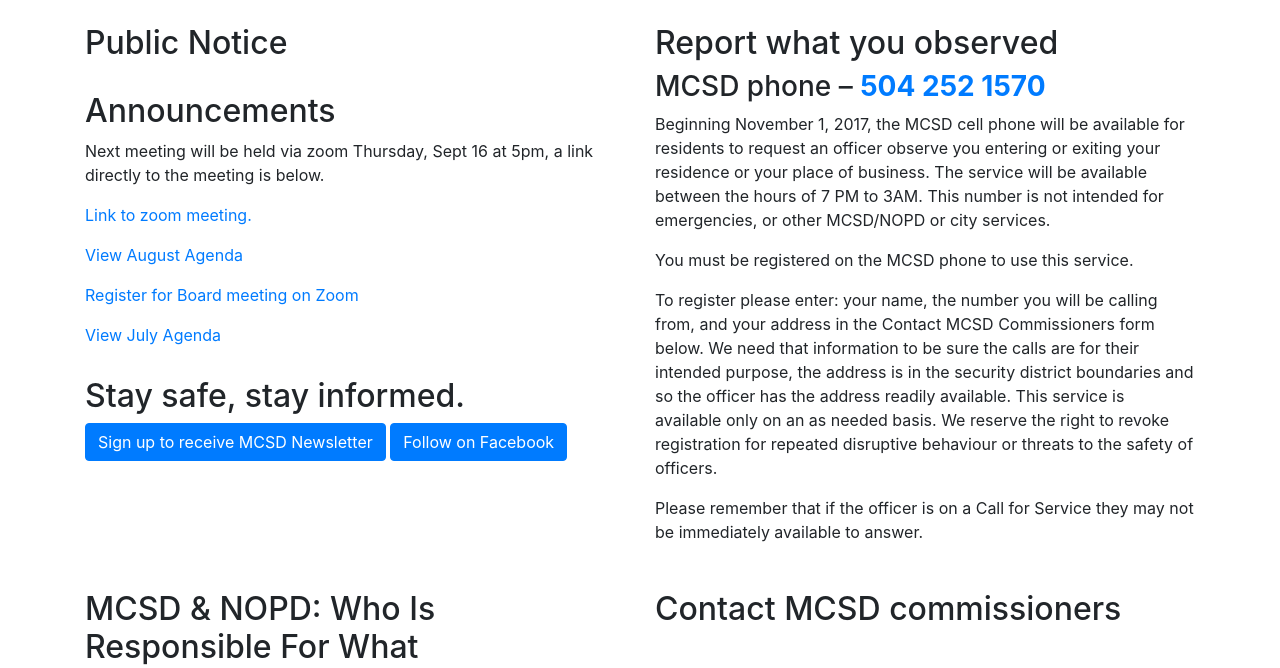
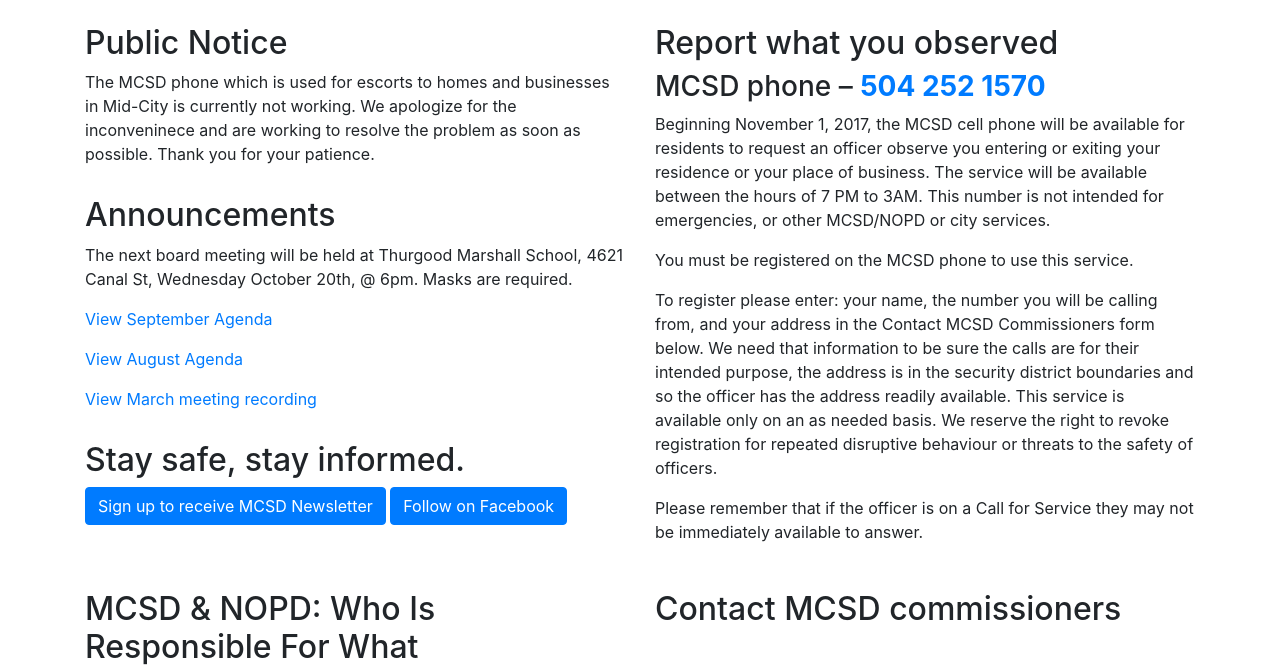
Before and after one commit to tungly/midcitysecuritydistrict.org, a plain HTML site: page index.html in a window 1280 px wide. Shown: the part 132-800 px from the top of the page. Drawn offline with nearby package versions, Linux system fonts and the light colour scheme; a script that the page names is missing.

Commit message:
committing from master

```diff
--- a/index.html
+++ b/index.html
@@ -87,7 +87,7 @@
         <div class="row">
             <div class="col">
                 <h2>Public Notice</h2>
-                <script type="text/javascript" src="//www.trumba.com/scripts/spuds.js"></script>
+                <!-- <script type="text/javascript" src="//www.trumba.com/scripts/spuds.js"></script>
                 <script type="text/javascript">
                     $Trumba.addSpud({
                         webName: "public-notices",
@@ -97,23 +97,22 @@
                         },
                         teaserBase: "http://www.nola.gov/public-notices/"
                     });
-                </script>
+                </script> -->
+                <p>The MCSD phone which is used for escorts to homes and businesses in Mid-City is currently not working. We apologize for the inconveninece and are working to resolve the problem as soon as possible. Thank you for your patience.</p>
                 <h2>Announcements</h2>
-                <p>Next meeting will be held via zoom Thursday, Sept 16 at 5pm, a link directly to the meeting is below.</p>
-                <p><a href="https://us04web.zoom.us/j/76322387013?pwd=WmVTb1kzOWREU0ZVaU5hRDhrbGpZQT09" target="_blank" rel="noopener noreferrer">Link to zoom meeting.</a></p>
 
-                <!--<p><a href="https://zoom.us/rec/share/579zwXFaFgoFoHPPr3tNFkLhmVRzEo2gUqL7Np9RCGVTTwZ0O-dWp_KOPWCBiaec.SnpxDLIB3-eUieX_" target="_blank" rel="noopener noreferrer">View March meeting recording</a></p>-->
+                <p>The next board meeting will be held at Thurgood Marshall School, 4621 Canal St, Wednesday October 20th, @ 6pm. Masks are required.</p>
+                <!-- <p><a href="https://us06web.zoom.us/meeting/register/tZYpcu2qrj4jHNbqJU3T7En1zJ-b9af-q2Mv" target="_blank" rel="noopener noreferrer">Register for September Board meeting on Zoom</a></p> -->
+                <!-- <p><a href="https://us06web.zoom.us/j/83846076966?pwd=a3cwMUM3ekRoQ2FXajNLMElJSkdaZz09" target="_blank" rel="noopener noreferrer">Link to zoom meeting.</a></p> -->
 
                 <!-- <p><a href="https://zoom.us/meeting/register/tJMvdu-vrTwuE92RaCAUg5kSDHxfSqkVMRho" target="_blank" rel="noopener noreferrer">Register for July meeting</a></p>-->
 
-                <p><a href="/Agenda-20210818.pdf" target="_blank" rel="noopener noreferrer">View August Agenda</a></p>
+                <p><a href="./Agenda-20210929.pdf" target="_blank" rel="noopener noreferrer">View September Agenda</a></p>
                 <!--<p>June meeting will be held Monday, June 28, 2021 from 6pm to 7pm at Success at Thurgood Marshall School, 4621 Canal Street, New Orleans, LA 70119 in the First Floor Cafeteria weather permitting, otherwise on <a href="https://zoom.us/j/5042521570">Zoom</a><br><big><strong>Masking is required.</strong></big></p>-->
 
-
-                <p><a href="https://us06web.zoom.us/meeting/register/tZAlcO-orzkrHtRKHhQPy-nVZpd1nHbS9BLi" target="_blank" rel="noopener noreferrer">Register for Board meeting on Zoom</a></p>
-
-                <p><a href="/Agenda-20210726.pdf" target="_blank" rel="noopener noreferrer">View July Agenda</a></p>
+                <p><a href="./Agenda-20210818(1).pdf" target="_blank" rel="noopener noreferrer">View August Agenda</a></p>
                 <!--<p>June meeting will be held Monday, June 28, 2021 from 6pm to 7pm at Success at Thurgood Marshall School, 4621 Canal Street, New Orleans, LA 70119 in the First Floor Cafeteria weather permitting, otherwise on <a href="https://zoom.us/j/5042521570">Zoom</a><br><big><strong>Masking is required.</strong></big></p>-->
+                <p><a href="https://zoom.us/rec/share/579zwXFaFgoFoHPPr3tNFkLhmVRzEo2gUqL7Np9RCGVTTwZ0O-dWp_KOPWCBiaec.SnpxDLIB3-eUieX_" target="_blank" rel="noopener noreferrer">View March meeting recording</a></p>
 
                 <h2>Stay safe, stay informed.</h2>
                 <a class="btn btn-primary" href="https://cdn.forms-content.sg-form.com/48b7b3d3-ffeb-11e9-bcd0-f219423dd438">Sign up to receive MCSD Newsletter</a>
```
